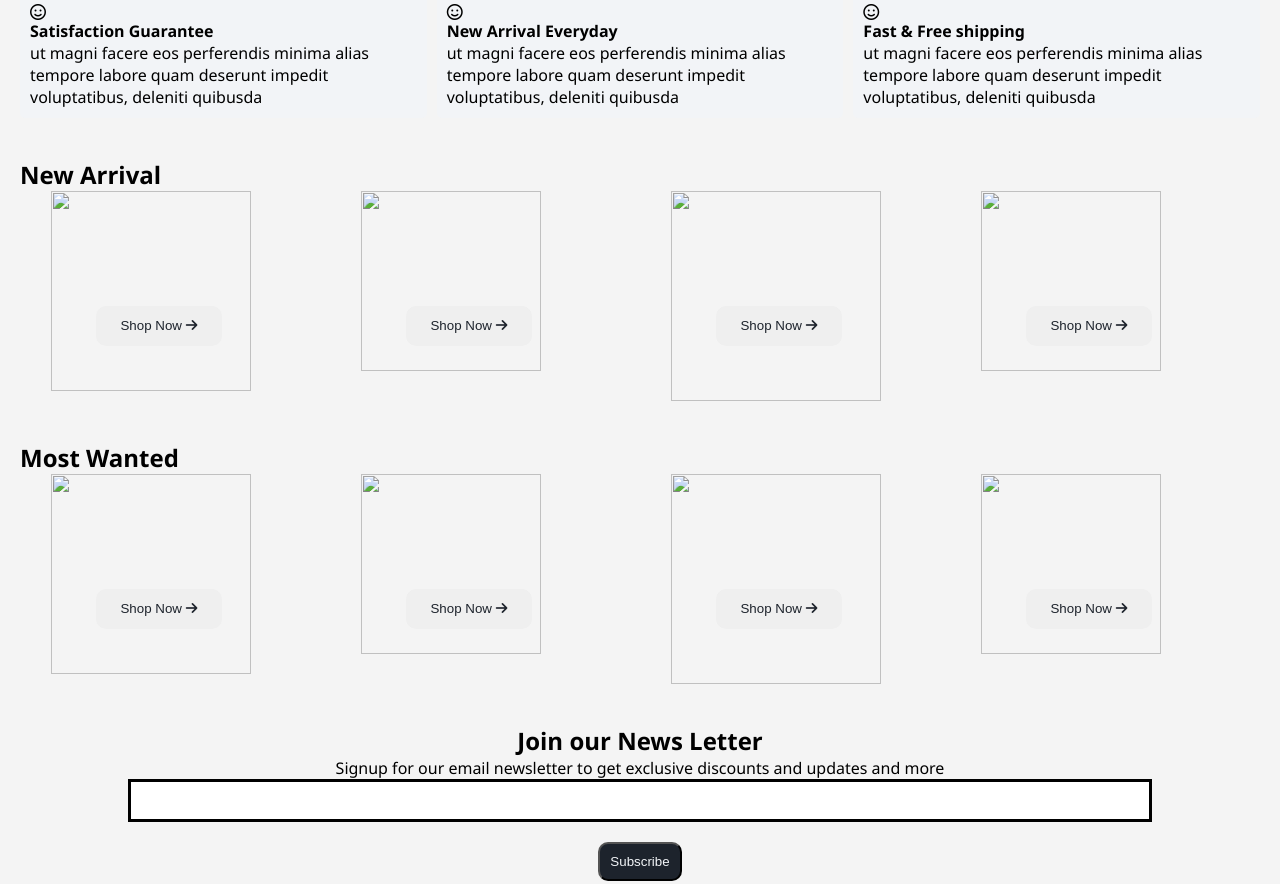
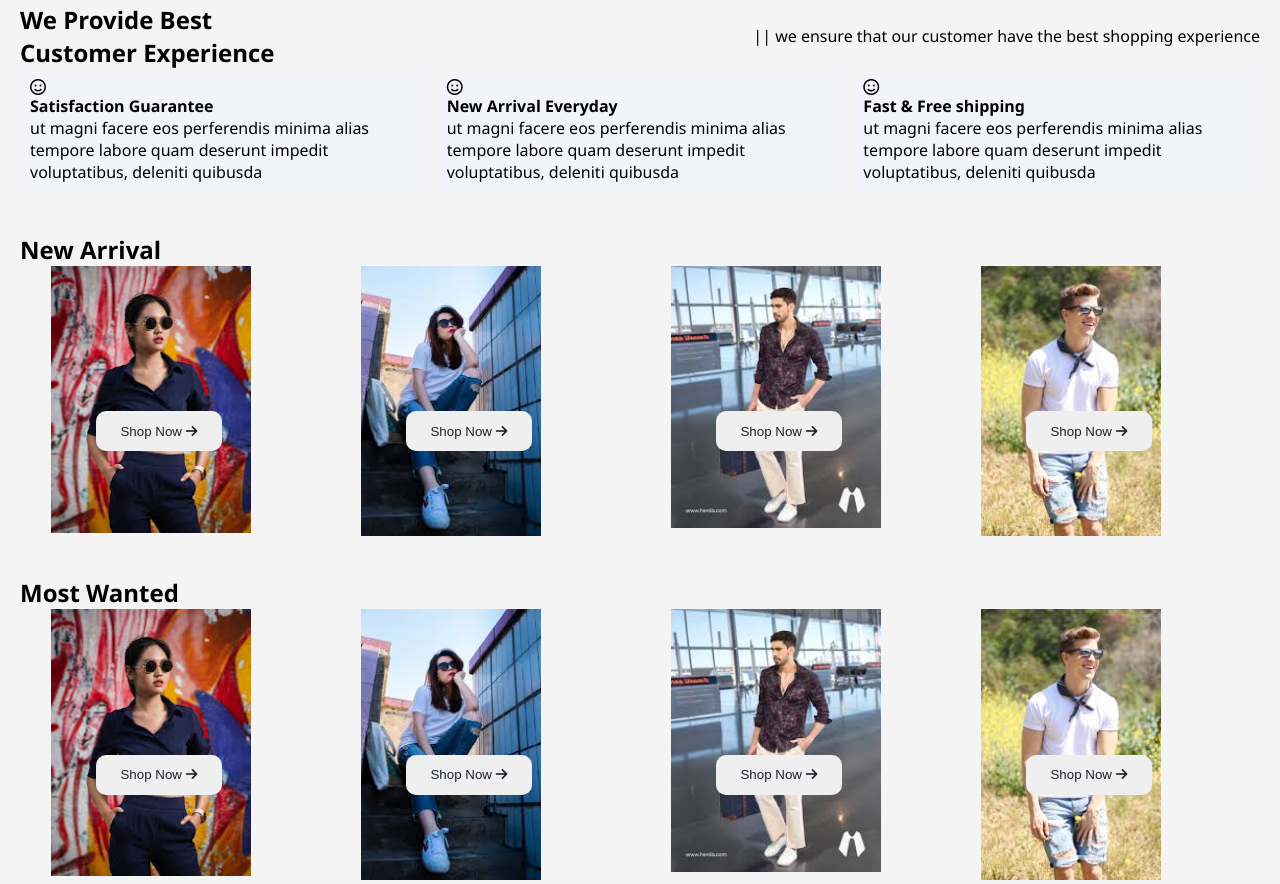
Before and after one commit to JEEVITHA-TECHY/codealpha_task1, a plain HTML site: page index.html in a window 1280 px wide. Shown: the part 470-1354 px from the top of the page. Drawn offline with Linux system fonts and the light colour scheme.

Commit message:
Update index.html

```diff
--- a/index.html
+++ b/index.html
@@ -63,7 +63,7 @@
             </div>
 
             <div>
-                <img class="header-image" src="https://github.com/JEEVITHA-TECHY/codealpha_tasks/commit/e2f5b17ef7eadfc70740799d6b459d56e96ea830" width="300px">
+                <img class="header-image" src="fashion.jpg" width="300px">
             </div>
 
         </div>
@@ -108,22 +108,22 @@
 
         <div class="new-arrival">
             <div class="new-arrival-container">
-                <img src="images/newdress1.jpeg" width="200px">
+                <img src="newdress1.jpeg" width="200px">
                 <button>Shop Now <i class="fa-solid fa-arrow-right"></i></button>
             </div>
 
             <div class="new-arrival-container">
-                <img src="images/newdress2.jpeg" width="180px">
+                <img src="newdress2.jpeg" width="180px">
                 <button>Shop Now <i class="fa-solid fa-arrow-right"></i></button>
             </div>
 
             <div class="new-arrival-container">
-                <img src="images/newdress3.jpeg" width="210px">
+                <img src="newdress3.jpeg" width="210px">
                 <button>Shop Now <i class="fa-solid fa-arrow-right"></i></button>
             </div>
 
             <div class="new-arrival-container">
-                <img src="images/newdress4.jpeg" width="180px">
+                <img src="newdress4.jpeg" width="180px">
                 <button>Shop Now <i class="fa-solid fa-arrow-right"></i></button>
             </div>
         </div>
@@ -134,22 +134,22 @@
 
         <div class="new-arrival">
             <div class="new-arrival-container">
-                <img src="images/newdress1.jpeg" width="200px">
+                <img src="newdress1.jpeg" width="200px">
                 <button>Shop Now <i class="fa-solid fa-arrow-right"></i></button>
             </div>
 
             <div class="new-arrival-container">
-                <img src="images/newdress2.jpeg" width="180px">
+                <img src="newdress2.jpeg" width="180px">
                 <button>Shop Now <i class="fa-solid fa-arrow-right"></i></button>
             </div>
 
             <div class="new-arrival-container">
-                <img src="images/newdress3.jpeg" width="210px">
+                <img src="newdress3.jpeg" width="210px">
                 <button>Shop Now <i class="fa-solid fa-arrow-right"></i></button>
             </div>
 
             <div class="new-arrival-container">
-                <img src="images/newdress4.jpeg" width="180px">
+                <img src="newdress4.jpeg" width="180px">
                 <button>Shop Now <i class="fa-solid fa-arrow-right"></i></button>
             </div>
         </div>
```
